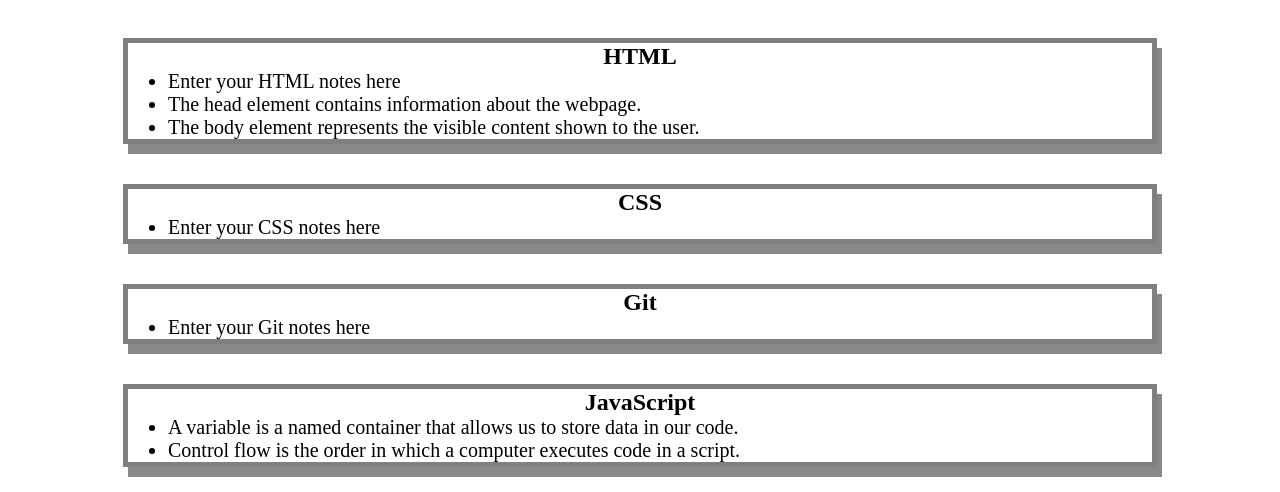
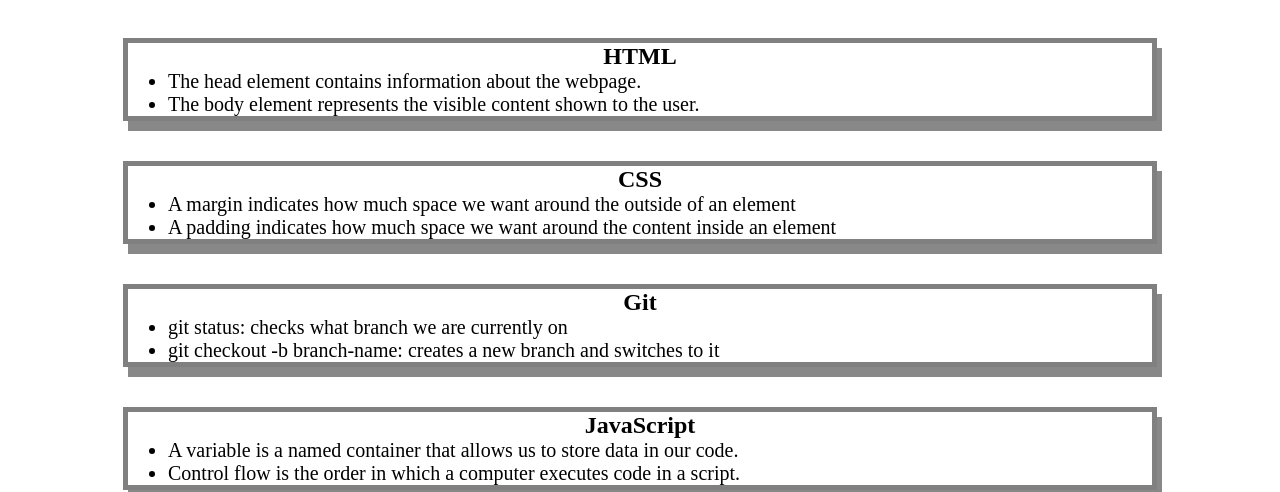
Before and after one commit to MaksymStovpovyi/prework-study-guide, a plain HTML site: page index.html in a window 1280 px wide. Shown: the part 122-614 px from the top of the page. Drawn offline with Linux system fonts and the light colour scheme.

Commit message:
last fix

```diff
--- a/index.html
+++ b/index.html
@@ -18,7 +18,6 @@
 			<section class="card" id="html-section">
 				<h2>HTML</h2>
 			<ul>
-				<li>Enter your HTML notes here</li>
 				<li>The head element contains information about the webpage.</li>
      		<li>The body element represents the visible content shown to the user.</li>
 			</ul>
@@ -27,14 +26,16 @@
 			<section class="card" id="css-section">
 				<h2>CSS</h2>
 				<ul>
-					<li>Enter your CSS notes here</li>
+					<li>A margin indicates how much space we want around the outside of an element</li>
+					<li>A padding indicates how much space we want around the content inside an element</li>
 				</ul>
 			</section>
 
 			<section class="card" id="git-section">
 				<h2>Git</h2>
 				<ul>
-					<li>Enter your Git notes here</li>
+					<li>git status: checks what branch we are currently on</li>
+					<li>git checkout -b branch-name: creates a new branch and switches to it</li>
 				</ul>
 			</section>
 
```
